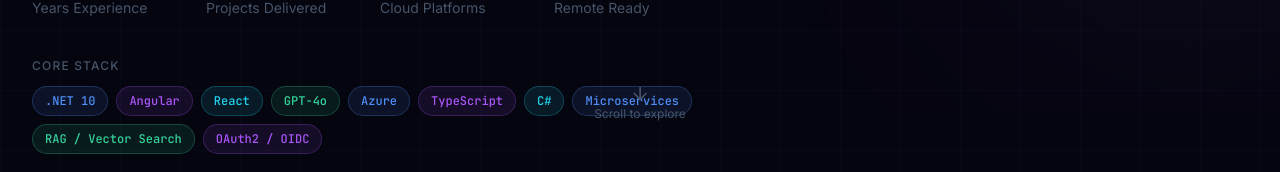
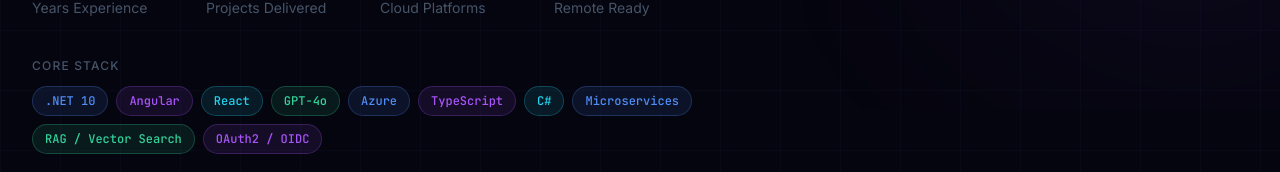
Before and after one commit to Manideep1412/manideep-portfolio, a Next.js app: page / in a window 1280 px wide. Shown: the part 690-862 px from the top of the page. Built offline with nearby package versions, Linux system fonts and the light colour scheme.

Commit message:
remove scroll decorative comment

```diff
--- a/components/Hero.tsx
+++ b/components/Hero.tsx
@@ -1,7 +1,7 @@
 "use client";
 
 import { motion } from "framer-motion";
-import { ArrowDown, Download, Github, Linkedin, MapPin, Sparkles } from "lucide-react";
+import { Download, Github, Linkedin, MapPin, Sparkles } from "lucide-react";
 import Image from "next/image";
 
 const techBadges = [
@@ -238,18 +238,6 @@
         </div>
       </div>
 
-      {/* Scroll indicator */}
-      <motion.div
-        initial={{ opacity: 0 }}
-        animate={{ opacity: 1 }}
-        transition={{ delay: 1.5 }}
-        className="hidden sm:flex absolute bottom-8 left-1/2 -translate-x-1/2 flex-col items-center gap-2"
-      >
-        <motion.div animate={{ y: [0, 8, 0] }} transition={{ duration: 1.5, repeat: Infinity }}>
-          <ArrowDown className="h-5 w-5 text-text-muted" />
-        </motion.div>
-        <span className="text-xs text-text-muted">Scroll to explore</span>
-      </motion.div>
     </section>
   );
 }
```
